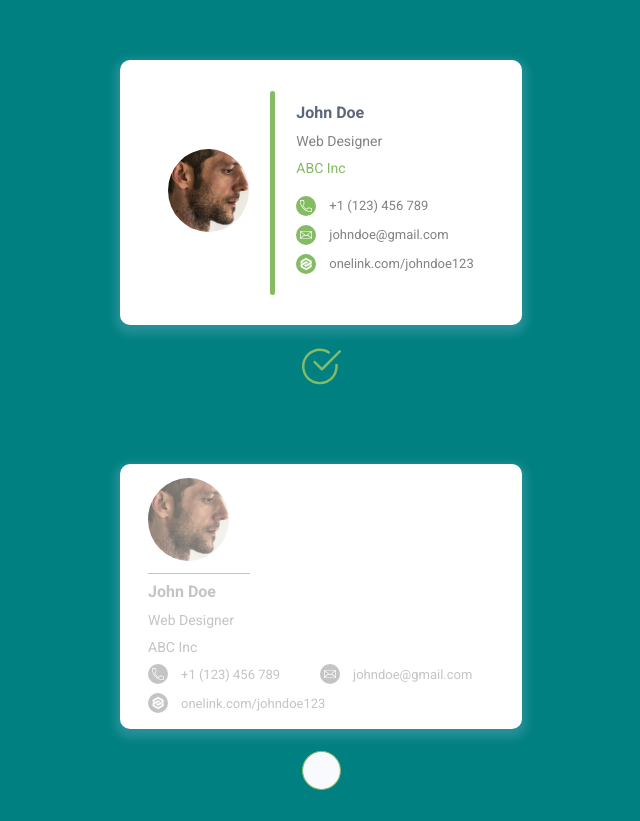
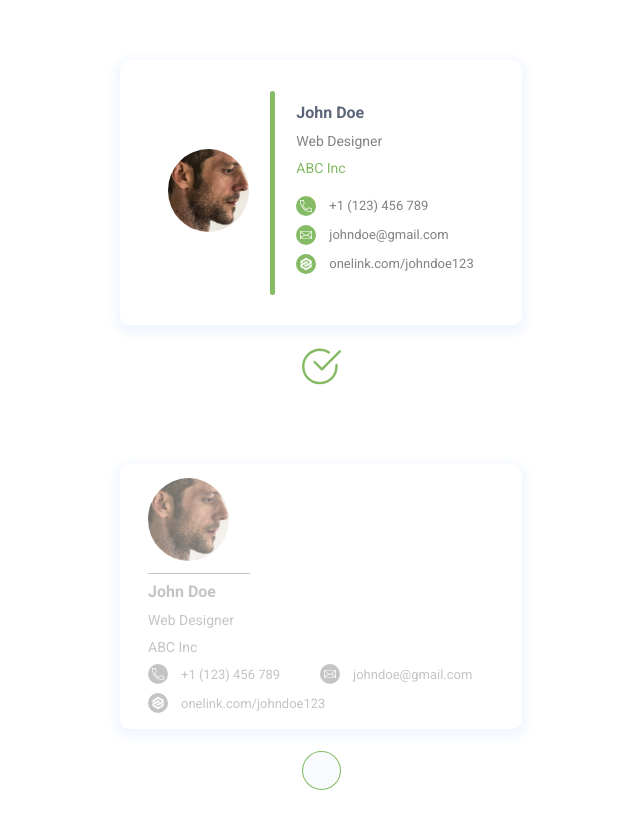
Before and after one commit to anuragsinghbam/email-signature, a plain HTML site: page index.html in a window 1280 px wide. Shown: the top 821 px of the page, without its empty margins (319-959 px from the left). Drawn offline with Linux system fonts and the light colour scheme.

Commit message:
Update main.css

```diff
--- a/main.css
+++ b/main.css
@@ -14,7 +14,6 @@ body {
     align-items: center;
     font-family: 'Roboto', sans-serif;
     margin: 60px 0;
-    background: teal;
 }
 
 .small-cards-container, .big-cards-container {
```
